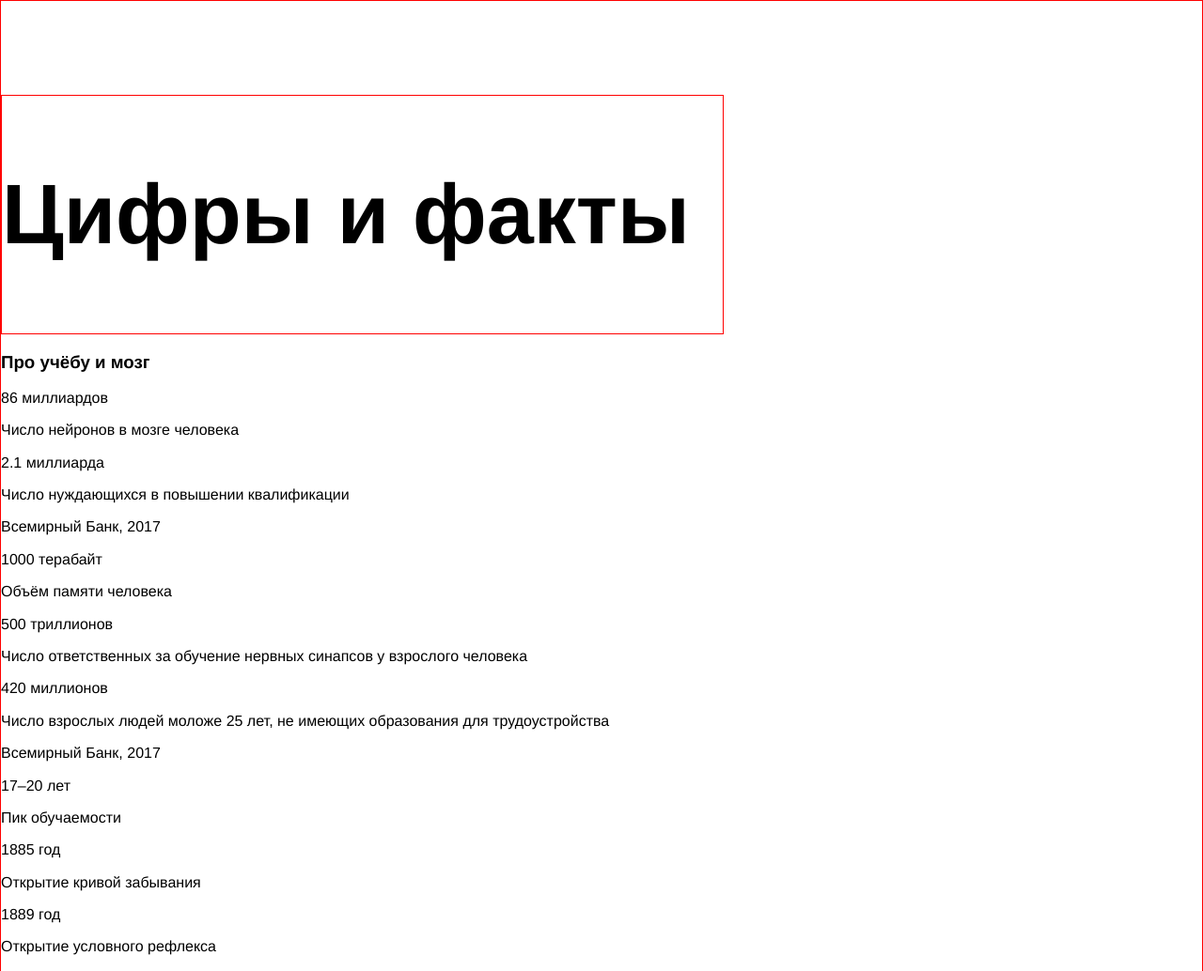
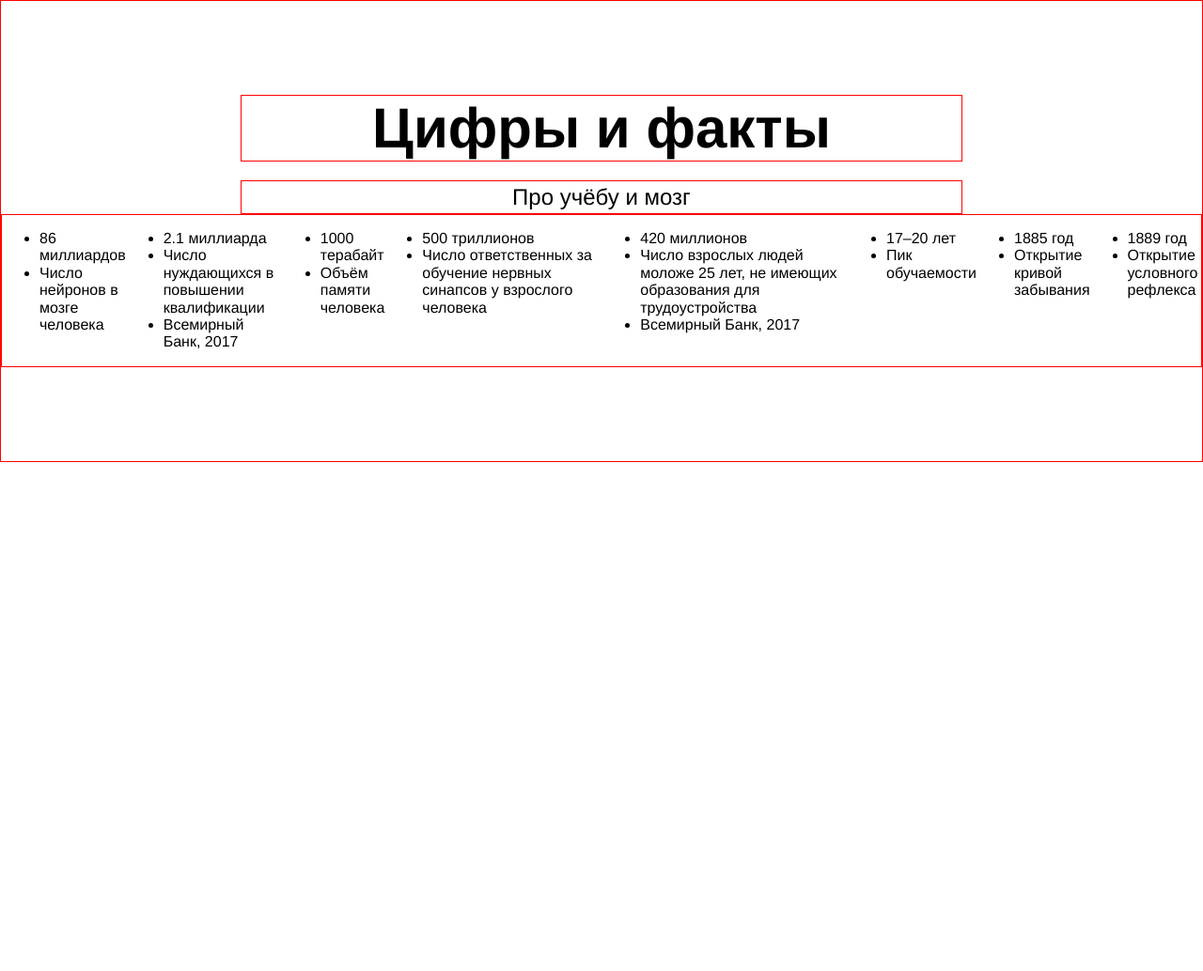
Before and after one commit to 777toha/how-to-learn, a plain HTML site: page index.html in a window 1280 px wide. Shown: the whole page at 94% size. After the commit the page ends 800 px from the top, so only its background shows below. Drawn offline with Linux system fonts and the light colour scheme.

Commit message:
улучшение digits

```diff
--- a/index.html
+++ b/index.html
@@ -32,47 +32,43 @@
         </div>
       </section>-->
       <section class="digits">
-        <div class="digits__section-title">
-          <h2>Цифры и факты</h2>
-        </div>
-        <div class="digits__section-subtitle">
-          <h3>Про учёбу и мозг</h3>
-        </div>
+          <h2 class="digits__section-title">Цифры и факты</h2>
+          <h3 class="digits__section-subtitle">Про учёбу и мозг</h3>
         <div class="digits__table">
-          <div class="digits__table_cell">
-            <h class="digits__table_cell_heading">86 миллиардов</h>
-            <p class="digits__table_cell_text">Число нейронов в мозге человека</p>
-          </div>
-          <div class="digits__table_cell">
-            <h class="digits__table_cell_heading">2.1 миллиарда</h>
-            <p class="digits__table_cell_text">Число нуждающихся в повышении квалификации</p>
-            <p class="digits__table_cell_text">Всемирный Банк, 2017</p>
-          </div>
-          <div class="digits__table_cell">
-            <h class="digits__table_cell_heading">1000 терабайт</h>
-            <p class="digits__table_cell_text">Объём памяти человека</p>
-          </div>
-          <div class="digits__table_cell">
-            <h class="digits__table_cell_heading">500 триллионов</h>
-            <p class="digits__table_cell_text">Число ответственных за обучение нервных синапсов у взрослого человека</p>
-          </div>
-          <div class="digits__table_cell">
-            <h class="digits__table_cell_heading">420 миллионов</h>
-            <p class="digits__table_cell_text">Число взрослых людей моложе 25 лет, не имеющих образования для трудоустройства</p>
-            <p class="digits__table_cell_text">Всемирный Банк, 2017</p>
-          </div>
-          <div class="digits__table_cell">
-            <h class="digits__table_cell_heading">17–20 лет</h>
-            <p class="digits__table_cell_text">Пик обучаемости</p>
-          </div>
-          <div class="digits__table_cell">
-            <h class="digits__table_cell_heading">1885 год</h>
-            <p class="digits__table_cell_text">Открытие кривой забывания</p>
-          </div>
-          <div class="digits__table_cell">
-            <h class="digits__table_cell_heading">1889 год</h>
-            <p class="digits__table_cell_text">Открытие условного рефлекса</p>
-          </div>
+          <ul class="digits__table_cell">
+            <li class="digits__table_cell_heading">86 миллиардов</li>
+            <li class="digits__table_cell_text">Число нейронов в мозге человека</li>
+          </ul>
+          <ul class="digits__table_cell">
+            <li class="digits__table_cell_heading">2.1 миллиарда</li>
+            <li class="digits__table_cell_text">Число нуждающихся в повышении квалификации</li>
+            <li class="digits__table_cell_text">Всемирный Банк, 2017</li>
+          </ul>
+          <ul class="digits__table_cell">
+            <li class="digits__table_cell_heading">1000 терабайт</li>
+            <li class="digits__table_cell_text">Объём памяти человека</li>
+          </ul>
+          <ul class="digits__table_cell">
+            <li class="digits__table_cell_heading">500 триллионов</li>
+            <li class="digits__table_cell_text">Число ответственных за обучение нервных синапсов у взрослого человека</li>
+          </ul>
+          <ul class="digits__table_cell">
+            <li class="digits__table_cell_heading">420 миллионов</li>
+            <li class="digits__table_cell_text">Число взрослых людей моложе 25 лет, не имеющих образования для трудоустройства</li>
+            <li class="digits__table_cell_text">Всемирный Банк, 2017</li>
+          </ul>
+          <ul class="digits__table_cell">
+            <li class="digits__table_cell_heading">17–20 лет</li>
+            <li class="digits__table_cell_text">Пик обучаемости</li>
+          </ul>
+          <ul class="digits__table_cell">
+            <li class="digits__table_cell_heading">1885 год</li>
+            <li class="digits__table_cell_text">Открытие кривой забывания</li>
+          </ul>
+          <ul class="digits__table_cell">
+            <li class="digits__table_cell_heading">1889 год</li>
+            <li class="digits__table_cell_text">Открытие условного рефлекса</li>
+          </ul>
 
         </div>
       </section>
--- a/styles/style.css
+++ b/styles/style.css
@@ -113,15 +113,34 @@ margin: 30px 0px;
 }
 .digits {
 border: 1px solid red;
+display: flex;
+flex-direction: column;
+justify-content: center;
+align-items: center;
 }
 .digits__section-title {
 margin-top: 100px;
-text-align: cente;
+text-align: center;
 width: 60%;
 line-height: 1.15;
 font-size: 60px;
 font-weight: 600;
+margin: 100px auto 20px;
 border: 1px solid red;
+}
+.digits__section-subtitle {
+  border: 1px solid red;
+  line-height: 34px;
+  font-size: 24px;
+  font-weight: 400;
+  margin: 0;
+  width: 60%;
+  text-align: center;
+}
+.digits__table {
+  border: 1px solid red;
+  margin-bottom: 100px;
+  display: flex;
 }
 /* и элемента с модификатором вида ключ-значение */
 .table__cell_theme_dark {
```
